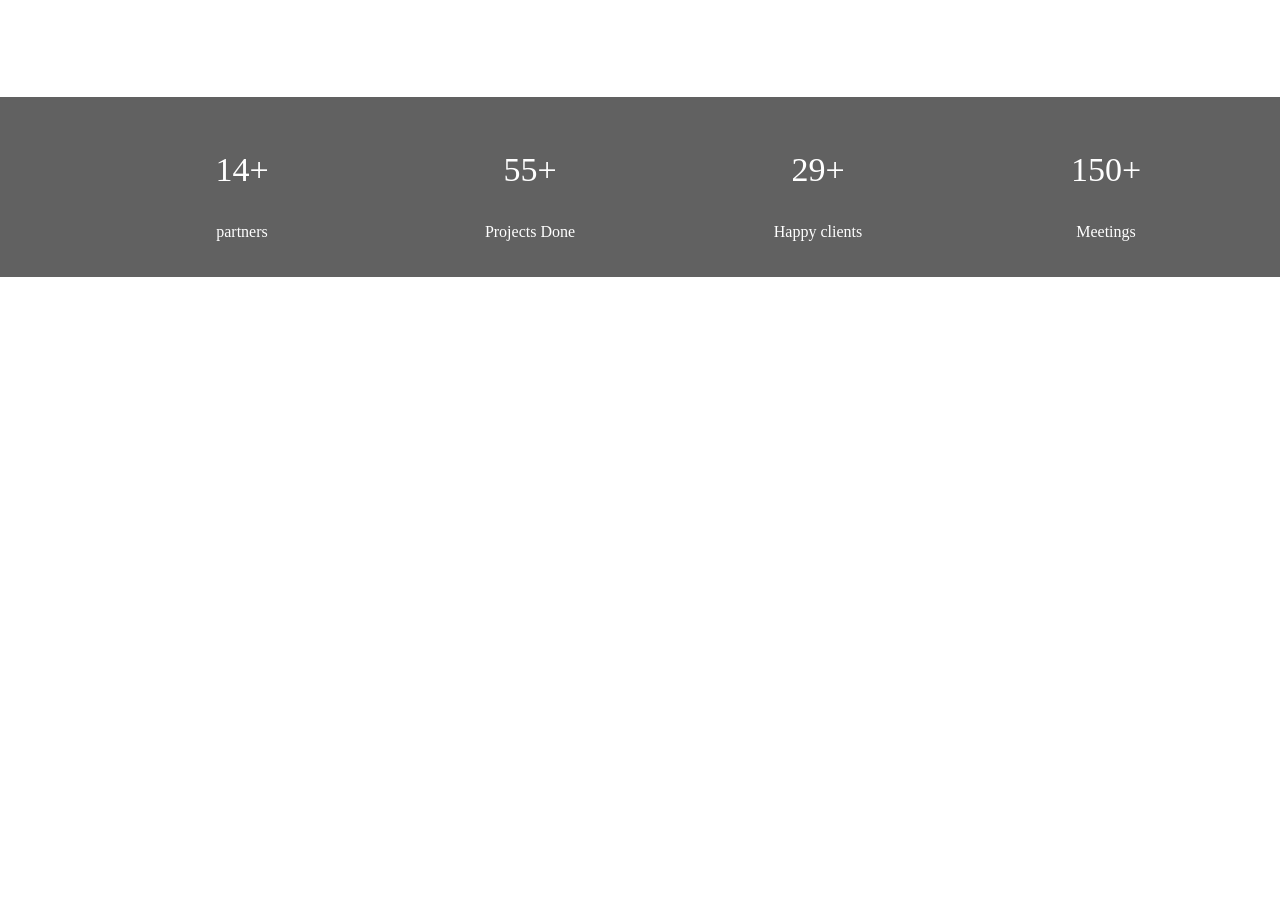
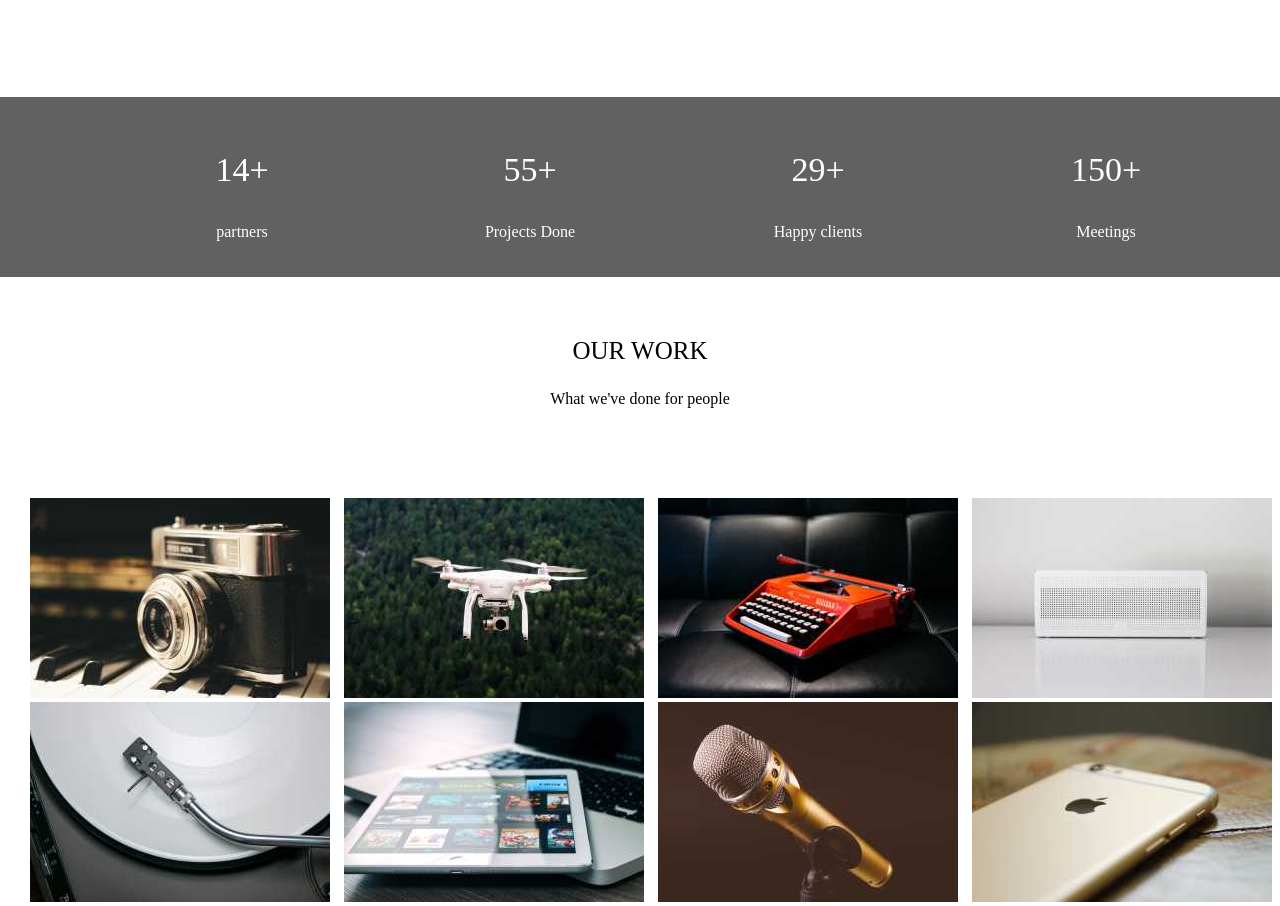
Before and after one commit to Benhur-me/web-test, a plain HTML site: page index.html in a window 1280 px wide. Shown: the part 3079-3985 px from the top of the page. Before the commit the page ends 3356 px from the top, so only its background shows below. Drawn offline with Linux system fonts and the light colour scheme.

Commit message:
Adding our work items

```diff
--- a/index.css
+++ b/index.css
@@ -252,3 +252,24 @@ button:hover{
 .sub_number{
     font-size: 34px;
 }
+.images{
+    margin-top: 90px;
+    border: px solid black;
+
+}
+.camera{
+    margin-left: 30px;
+    cursor: pointer;
+}
+.drone{
+    margin-right: 10px;
+    margin-left: 10px;
+    cursor: pointer;
+}
+.typewriter{
+    margin-right: 10px;
+    cursor: pointer;
+}
+.sound{
+    cursor: pointer;
+}
--- a/index.html
+++ b/index.html
@@ -117,12 +117,22 @@
                 <p>Meetings</p>
             </div>
         </div>
-        <!-- <div class="work">
+        <div class="work">
             <div class="the_team">
                 <p class="team_paragraph">OUR WORK</p>
                 <p>What we've done for people</p>
             </div>
-        </div> -->
+            <div class="images">
+                <img class="camera" src="tech_camera.jpg" alt="">
+                <img class="drone" src="tech_drone.jpg" alt="">
+                <img class="typewriter" src="tech_typewriter.jpg" alt="">
+                <img class="sound" src="tech_sound.jpg" alt="">
+                <img class="camera" src="tech_tableturner.jpg" alt="">
+                <img class="drone" src="tech_tablet.jpg" alt="">
+                <img class="typewriter" src="tech_mic.jpg" alt="">
+                <img class="sound" src="tech_phone.jpg" alt="">
+            </div>
+        </div>
 
     </div>
 
```
Also changed, not shown: tech_camera.jpg (added), tech_drone.jpg (added), tech_mic.jpg (added), tech_phone.jpg (added), tech_sound.jpg (added), tech_tablet.jpg (added), tech_tableturner.jpg (added), tech_typewriter.jpg (added).
